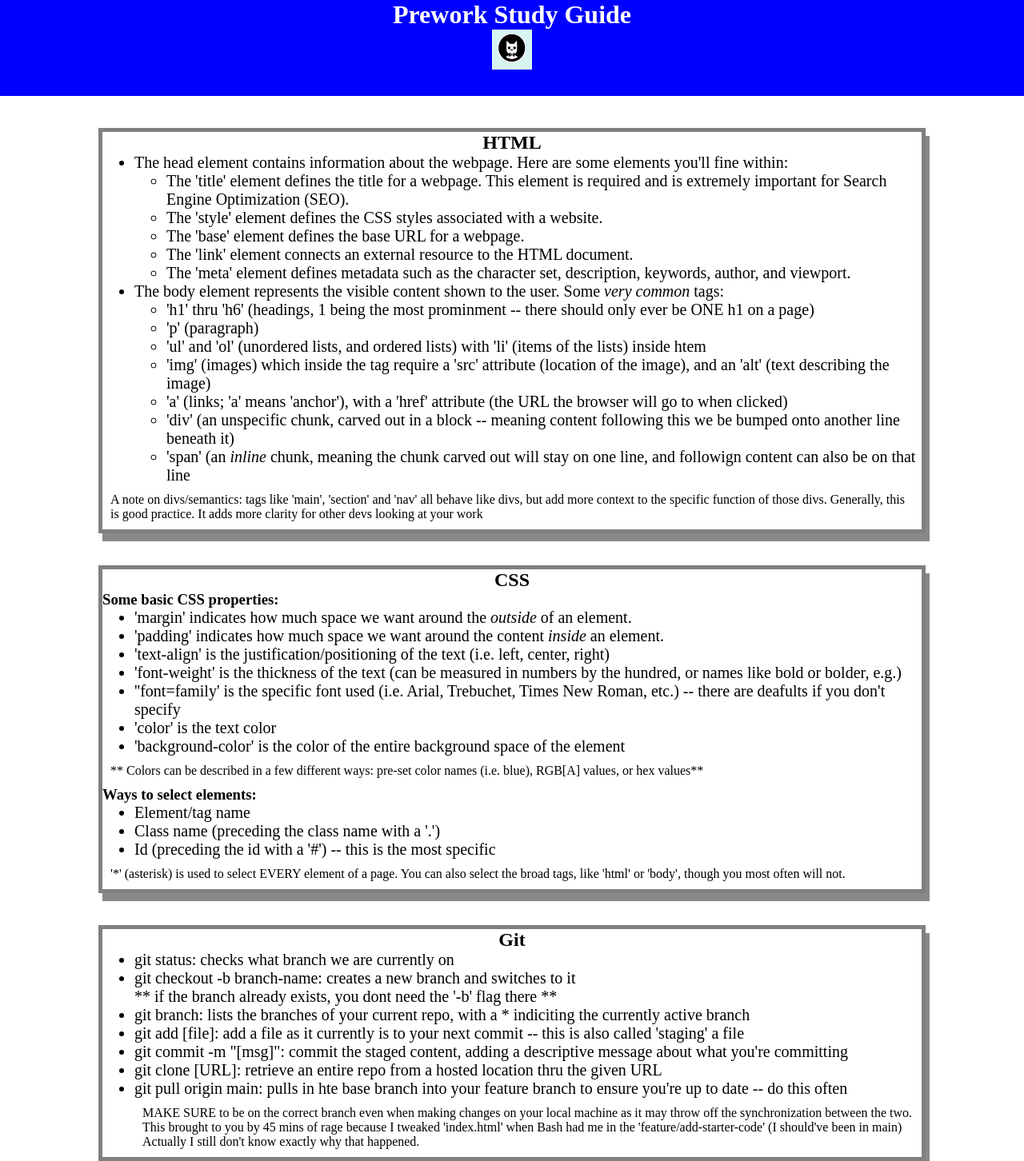
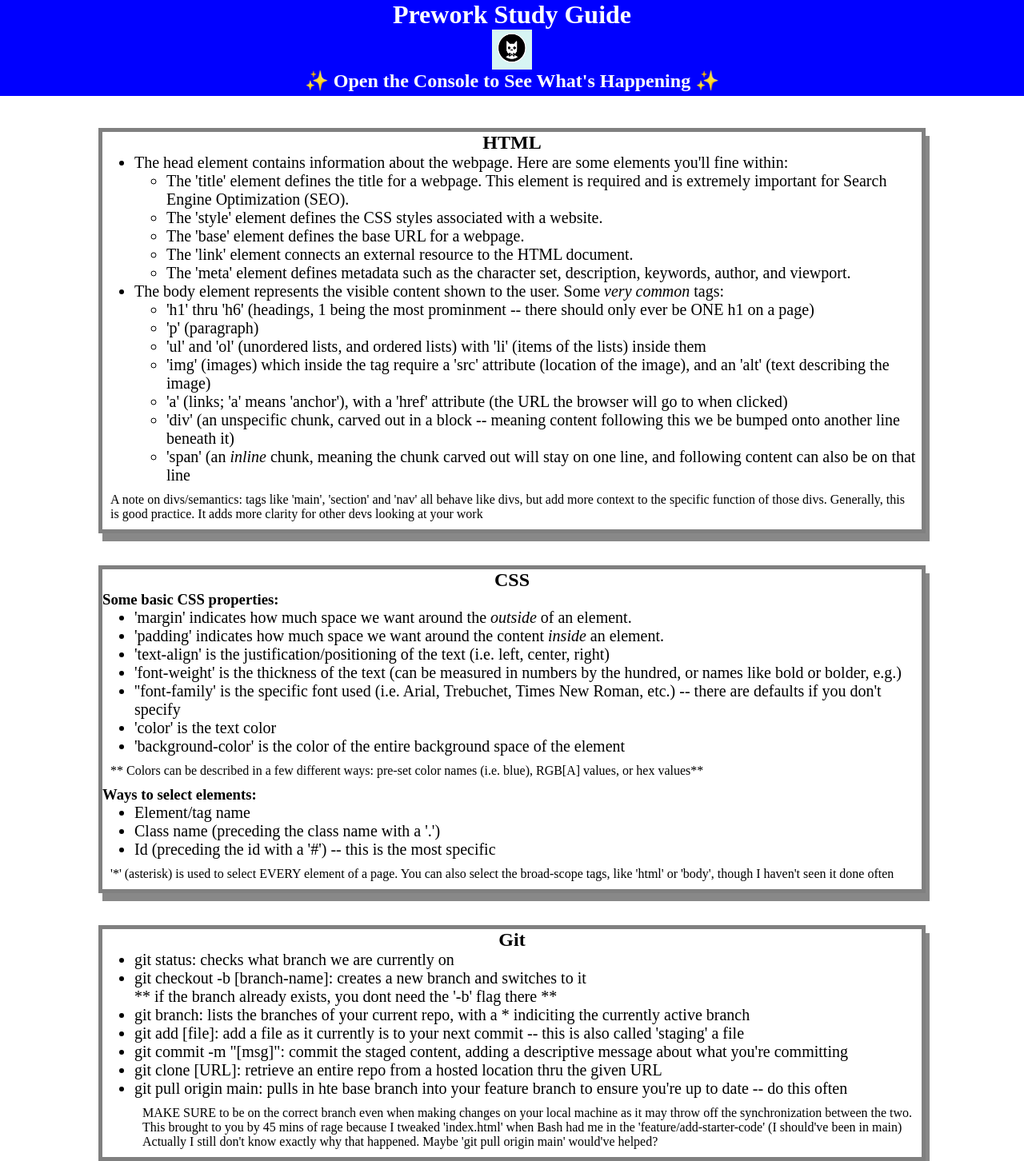
Before and after one commit to tjr1387/prework-study-guide, a plain HTML site: page index.html in a window 1280 px wide. Shown: the top 1452 px of the page at 80% size. Drawn offline with Linux system fonts and the light colour scheme.

Commit message:
linked a JS file, fixed some typos

```diff
--- /dev/null
+++ b/assets/script.js
@@ -0,0 +1,25 @@
+var topics = ['HTML', 'CSS', 'Git', 'JavaScript'];      // 'let' or 'const'?? isn't 'var' dated? perhaps I'm ahead of myself
+
+/*
+for (topic of topics) {     // for-of is soooo much prettier here!
+    console.log(topic);     // but I'll stick to what I'm 'supposed' to do.. FOR (pun!) now
+}
+*/
+
+for (var x = 0; x < topics.length; x++) {
+    console.log(topics[x]);
+   }
+
+/*
+if (topic === 'HTML') {
+console.log("Let's study HTML!");
+} else if (topic === 'CSS') {
+console.log("Let's study CSS!");
+} else if (topic === 'Git') {
+console.log("Let's study Git!");
+} else if (topic === 'JavaScript') {
+console.log("Let's study JavaScript!");
+} else {
+console.log('Please try again!');
+}
+*/
--- a/index.html
+++ b/index.html
@@ -11,6 +11,7 @@
     <header id="top">
       <h1>Prework Study Guide</h1>
       <img src="./assets/bowtie-cat.png" alt="Profile image of cat wearing a bow tie." />
+      <h2>✨ Open the Console to See What's Happening ✨</h2>
     </header>
     <main>
       <section class="card" id="html-section">
@@ -21,28 +22,20 @@
               <li> The 'title' element defines the title for a webpage.
                 This element is required and is extremely important for Search Engine Optimization (SEO).
               </li>
-              <li>
-                The 'style' element defines the CSS styles associated with a website.
-              </li>
-              <li>
-                The 'base' element defines the base URL for a webpage.
-              </li>
-              <li>
-                The 'link' element connects an external resource to the HTML document.
-              </li>
-              <li>
-                The 'meta' element defines metadata such as the character set, description, keywords, author, and viewport.
-              </li>
+              <li>The 'style' element defines the CSS styles associated with a website.</li>
+              <li>The 'base' element defines the base URL for a webpage.</li>
+              <li>The 'link' element connects an external resource to the HTML document.</li>
+              <li>The 'meta' element defines metadata such as the character set, description, keywords, author, and viewport.</li>
             </ul>
           <li>The body element represents the visible content shown to the user. Some <i>very common</i> tags:</li>
             <ul>
               <li>'h1' thru 'h6' (headings, 1 being the most prominment -- there should only ever be ONE h1 on a page)</li>
               <li>'p' (paragraph)</li>
-              <li>'ul' and 'ol' (unordered lists, and ordered lists) with 'li' (items of the lists) inside htem </li>
+              <li>'ul' and 'ol' (unordered lists, and ordered lists) with 'li' (items of the lists) inside them </li>
               <li>'img' (images) which inside the tag require a 'src' attribute (location of the image), and an 'alt' (text describing the image)</li>
               <li>'a' (links; 'a' means 'anchor'), with a 'href' attribute (the URL the browser will go to when clicked)</li>
               <li>'div' (an unspecific chunk, carved out in a block -- meaning content following this we be bumped onto another line beneath it)</li>
-              <li>'span' (an <i>inline</i> chunk, meaning the chunk carved out will stay on one line, and followign content can also be on that line</li>
+              <li>'span' (an <i>inline</i> chunk, meaning the chunk carved out will stay on one line, and following content can also be on that line</li>
             </ul>
         </ul>
         <p>
@@ -59,7 +52,7 @@
             <li>'padding' indicates how much space we want around the content <i>inside</i> an element.</li>
             <li>'text-align' is the justification/positioning of the text (i.e. left, center, right)</li>
             <li>'font-weight' is the thickness of the text (can be measured in numbers by the hundred, or names like bold or bolder, e.g.)</li>
-            <li>''font=family' is the specific font used (i.e. Arial, Trebuchet, Times New Roman, etc.) -- there are deafults if you don't specify</li>
+            <li>''font-family' is the specific font used (i.e. Arial, Trebuchet, Times New Roman, etc.) -- there are defaults if you don't specify</li>
             <li>'color' is the text color</li>
             <li>'background-color' is the color of the entire background space of the element</li>
           </ul>
@@ -70,14 +63,14 @@
               <li>Class name (preceding the class name with a '.')</li>
               <li>Id (preceding the id with a '#') -- this is the most specific</li>
             </ul>
-          <p>'*' (asterisk) is used to select EVERY element of a page. You can also select the broad tags, like 'html' or 'body', though you most often will not.</p>
+          <p>'*' (asterisk) is used to select EVERY element of a page. You can also select the broad-scope tags, like 'html' or 'body', though I haven't seen it done often</p>
         </section>
 
       <section class="card" id="git-section">
         <h2>Git</h2>
         <ul>
           <li>git status: checks what branch we are currently on</li>
-          <li>git checkout -b branch-name: creates a new branch and switches to it
+          <li>git checkout -b [branch-name]: creates a new branch and switches to it
             <br>   ** if the branch already exists, you dont need the '-b' flag there **
           </li>
           <li>git branch: lists the branches of your current repo, with a * indiciting the currently active branch</li>
@@ -87,7 +80,7 @@
           <li>git pull origin main: pulls in hte base branch into your feature branch to ensure you're up to date -- do this often</li>
           <p>MAKE SURE to be on the correct branch even when making changes on your local machine as it may throw off the synchronization between the two.
             This brought to you by 45 mins of rage because I tweaked 'index.html' when Bash had me in the 'feature/add-starter-code' (I should've been in main)
-            Actually I still don't know exactly why that happened.
+            Actually I still don't know exactly why that happened. Maybe 'git pull origin main' would've helped?
           </p>
         </ul>
       </section>
@@ -103,5 +96,8 @@
     <footer>
       <p>I can code!</p>
     </footer>
+
+    <script src="./assets/script.js"></script>
+
   </body>
 </html>
```
